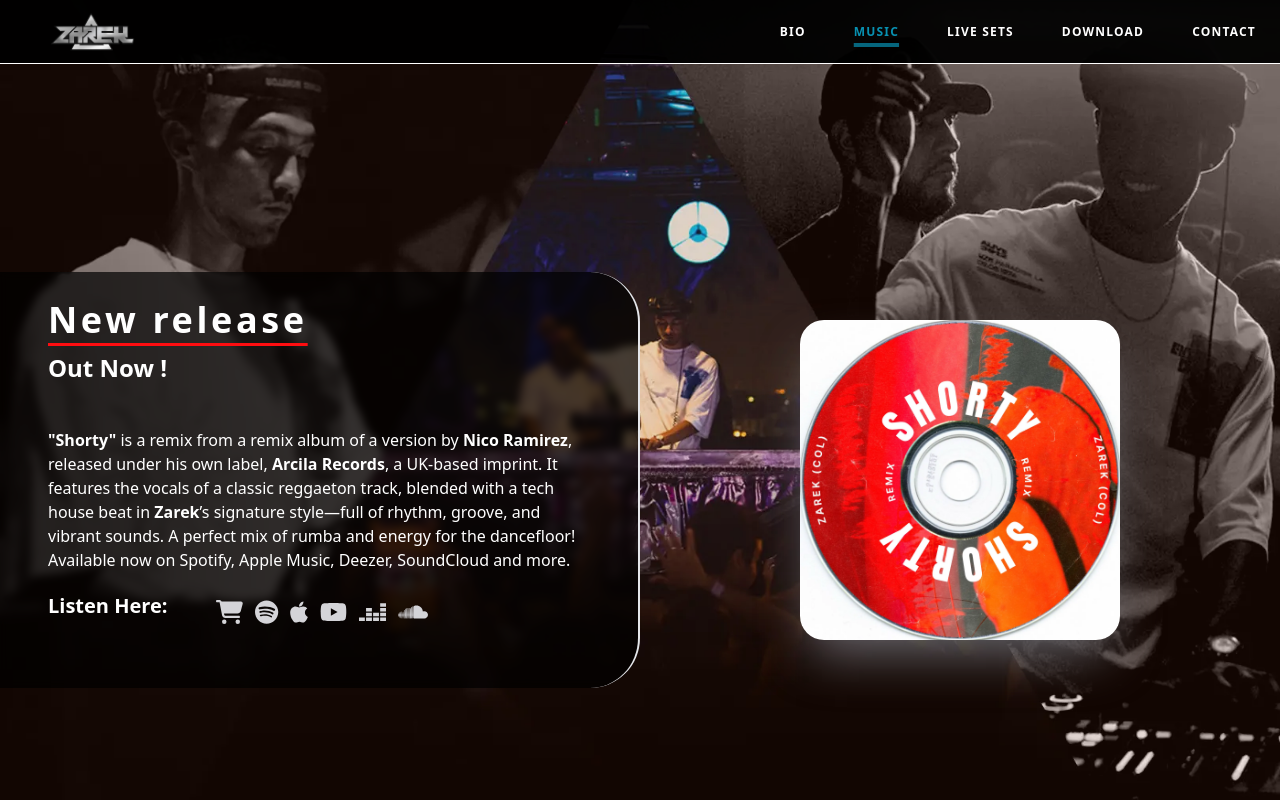
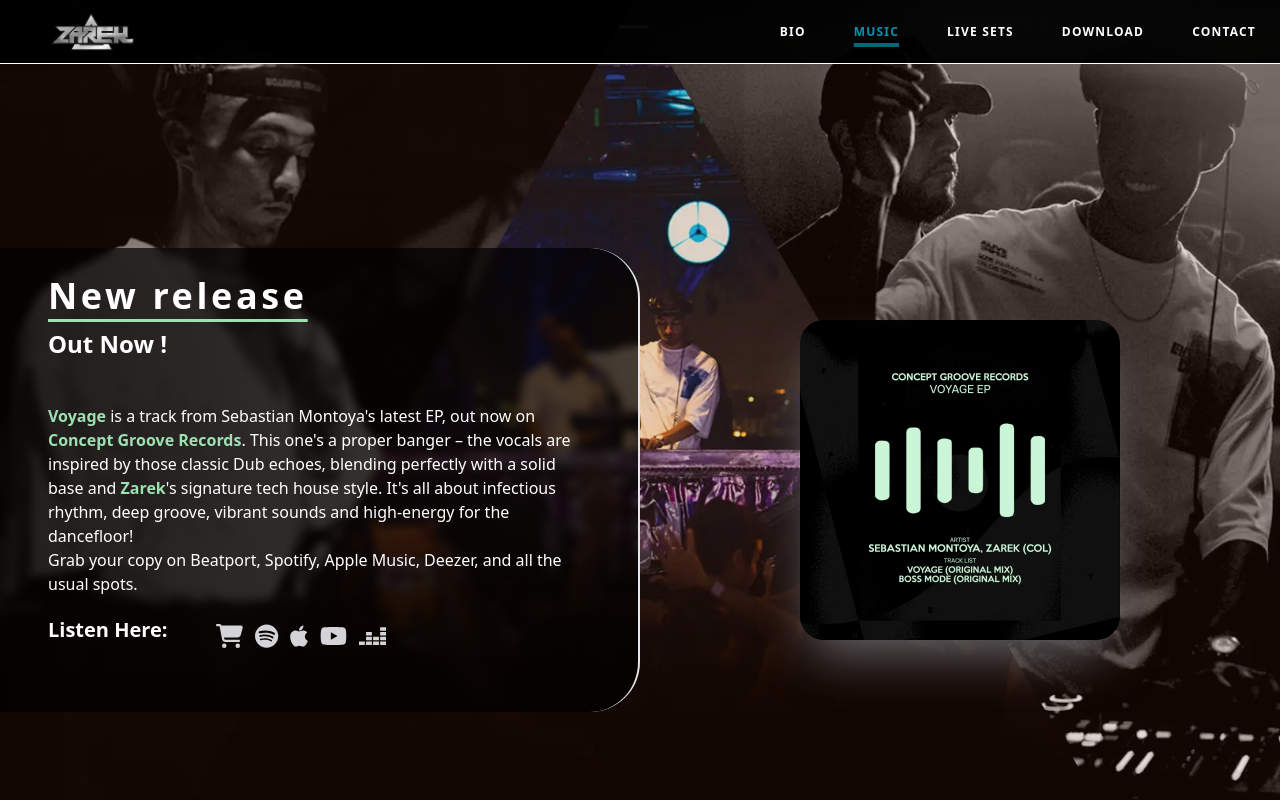
Before and after one commit to William-Fernandez/zarekmusic-react, a React (Vite) app in the folder zarek-website/: page /music in a window 1280 px wide. Shown: the top 800 px of the page. Built offline with nearby package versions, Linux system fonts and the light colour scheme.

Commit message:
Website updated with new release.

```diff
--- a/zarek-website/package.json
+++ b/zarek-website/package.json
@@ -14,7 +14,7 @@
     "@fortawesome/free-brands-svg-icons": "^6.7.2",
     "@fortawesome/free-solid-svg-icons": "^6.7.2",
     "@fortawesome/react-fontawesome": "^0.2.2",
-    "@studio-freight/lenis": "^1.0.42",
+    "lenis": "^1.3.4",
     "framer-motion": "^11.18.0",
     "react": "^18.3.1",
     "react-dom": "^18.3.1",
--- a/zarek-website/src/components/DownloadCard/Release.jsx
+++ b/zarek-website/src/components/DownloadCard/Release.jsx
@@ -37,7 +37,7 @@
                 rel="noopener noreferrer"
                 className="bg-white hover:bg-cyan-600 text-cyan-600 hover:text-white font-bold py-2 px-4 rounded mt-4 w-11/12 text-center transition duration-300"
             ><FontAwesomeIcon icon={faCartShopping} className="mr-1"/>
-                Comprar
+                Buy
             </a>
         </div>
     );
--- a/zarek-website/src/components/Music/DigitalStores/DigitalStores.jsx
+++ b/zarek-website/src/components/Music/DigitalStores/DigitalStores.jsx
@@ -13,47 +13,47 @@
     return (
         <div className="z-20 flex justify-center items-center gap-3 mx-2 text-zinc-300">
             <a
-                href="https://www.beatport.com/track/shorty/20051595"
+                href="https://www.beatport.com/es/track/voyage/20501991"
                 target="_blank"
                 title="Beatport"
             >
-                <FontAwesomeIcon icon={faCartShopping} className="hover:scale-125 transition duration-300 hover:text-[#FF0D10]" size="xl"/>
+                <FontAwesomeIcon icon={faCartShopping} className="hover:scale-125 transition duration-300 hover:text-[#9DE0B2]" size="xl"/>
             </a>
             <a
-                href="https://open.spotify.com/intl-es/track/5KDlM0RayJIBb2GkyVoTLN?si=ad0b70a504054e9b"
+                href="https://open.spotify.com/intl-es/track/76r29J3xoFhodwLeZQlYXs?si=a8066d887e14436c"
                 target="_blank"
                 title="Spotify"
             >
-                <FontAwesomeIcon icon={faSpotify} className="hover:scale-125 transition duration-300 hover:text-[#FF0D10]" size="xl"/>
+                <FontAwesomeIcon icon={faSpotify} className="hover:scale-125 transition duration-300 hover:text-[#9DE0B2]" size="xl"/>
             </a>
             <a
-                href="https://music.apple.com/co/album/shorty-zarek-col-remix/1792532719?i=1792532734"
+                href="https://music.apple.com/us/song/voyage/1814143039"
                 target="_blank"
                 title="Apple Music"
             >
-                <FontAwesomeIcon icon={faApple} className="hover:scale-125 transition duration-300 hover:text-[#FF0D10]" size="xl"/>
+                <FontAwesomeIcon icon={faApple} className="hover:scale-125 transition duration-300 hover:text-[#9DE0B2]" size="xl"/>
             </a>
             <a
-                href="https://youtu.be/P3u6-Y3kLRE?si=ukv4GnV-K7WkNGKD"
+                href="https://youtu.be/ZlQ1Tol15yw?si=mMGzFChvDIID7pK0"
                 target="_blank"
                 title="Youtube"
             >
-                <FontAwesomeIcon icon={faYoutube} className="hover:scale-125 transition duration-300 hover:text-[#FF0D10]" size="xl"/>
+                <FontAwesomeIcon icon={faYoutube} className="hover:scale-125 transition duration-300 hover:text-[#9DE0B2]" size="xl"/>
             </a>
             <a
-                href="https://dzr.page.link/AmzoR9zK7CZFaAAz7"
+                href="https://dzr.page.link/Tg6vCCd8b4RP2iMVA"
                 target="_blank"
                 title="Deezer"
             >
-                <FontAwesomeIcon icon={faDeezer} className="hover:scale-125 transition duration-300 hover:text-[#FF0D10]" size="xl"/>
+                <FontAwesomeIcon icon={faDeezer} className="hover:scale-125 transition duration-300 hover:text-[#9DE0B2]" size="xl"/>
             </a>
-            <a
+            {/* <a
                 href="https://soundcloud.com/arcila-records-494898887/nico-rami-rez-shorty-zarek-col?si=b5672015ea2f4eb680d8bde766cd72b0&utm_source=clipboard&utm_medium=text&utm_campaign=social_sharing"
                 target="_blank"
                 title="SoundCloud"
             >
                 <FontAwesomeIcon icon={faSoundcloud} className="hover:scale-125 transition duration-300 hover:text-[#FF0D10]" size="xl"/>
-            </a>
+            </a> */}
         </div>
     );
 }
--- a/zarek-website/src/components/Music/ReleaseContent/ReleaseContent.jsx
+++ b/zarek-website/src/components/Music/ReleaseContent/ReleaseContent.jsx
@@ -7,7 +7,7 @@
 } from "../../../assets/Utils/animation.js";
 import ReleaseText from "../ReleaseText/ReleaseText.jsx";
 import ImageComponent from "../../ImageComponent/ImageComponent.jsx";
-import shortyCover from '../../../assets/img/Catalogo/shortyCover.webp';
+import voyageCover from '../../../assets/img/Catalogo/voyageCover.webp';
 
 export default function ReleaseContent() {
     return (
@@ -28,8 +28,8 @@
                 className="hidden w-full md:w-1/2 min-h-full mb-24 md:mb-0 md:flex justify-center items-center"
             >
                 <ImageComponent
-                    src={shortyCover}
-                    alt="Shorty Remix CoverArt"
+                    src={voyageCover}
+                    alt="Voyage CoverArt"
                     className="w-80 rounded-3xl shadow-2xl shadow-gray-400/60"
                 />
             </motion.div>
--- a/zarek-website/src/components/Music/ReleaseText/ReleaseText.jsx
+++ b/zarek-website/src/components/Music/ReleaseText/ReleaseText.jsx
@@ -1,7 +1,7 @@
 import React from "react";
 import PageTitle from "../../PageTitle/PageTitle.jsx";
 import DigitalStores from "../DigitalStores/DigitalStores.jsx";
-import imgRelease from "../../../assets/img/Catalogo/shortyCover.webp";
+import imgRelease from "../../../assets/img/Catalogo/voyageCover.webp";
 
 export default function ReleaseText() {
     return (
@@ -9,15 +9,15 @@
             <PageTitle
                 title="New release"
                 textPosition="start"
-                decoration={"decoration-[#FF0D10]"}
+                decoration={"decoration-[#9DE0B2]"}
             />
             <h3 className="text-2xl text-white mt-3 mb-6 font-bold">Out Now !</h3>
             <div className="h-56 w-56 md:hidden">
-                <img src={imgRelease} alt="Shorty Remix Cover Art" className="w-full h-full" />
+                <img src={imgRelease} alt="Voyage Cover Art" className="w-full h-full" />
             </div>
             <p className="text-white mt-5 text-center text-sm md:text-base md:text-start">
-            <strong>"Shorty"</strong> is a remix from a remix album of a version by <strong>Nico Ramirez</strong>, released under his own label, <strong>Arcila Records</strong>, a UK-based imprint. It features the vocals of a classic reggaeton track, blended with a tech house beat in <strong>Zarek</strong>’s signature style—full of rhythm, groove, and vibrant sounds. A perfect mix of rumba and energy for the dancefloor!
-                Available now on Spotify, Apple Music, Deezer, SoundCloud and more.
+            <strong className="text-[#9DE0B2]">Voyage</strong> is a track from Sebastian Montoya's latest EP, out now on <strong className="text-[#9DE0B2]">Concept Groove Records</strong>. This one's a proper banger – the vocals are inspired by those classic Dub echoes, blending perfectly with a solid base and <strong className="text-[#9DE0B2]">Zarek</strong>'s signature tech house style. It's all about infectious rhythm, deep groove, vibrant sounds and high-energy for the dancefloor!<br></br>
+            Grab your copy on Beatport, Spotify, Apple Music, Deezer, and all the usual spots.
             </p>
             <div className="md:mt-2 pt-3 pb-7 md:pt-3 flex flex-col md:flex-row items-center">
                 <p className="md:mr-10 text-lg mb-3 md:text-xl text-white font-bold">Listen Here:</p>
--- a/zarek-website/src/data/bearportData.js
+++ b/zarek-website/src/data/bearportData.js
@@ -3,10 +3,19 @@
 import thatFeelingCover from "../assets/img/Catalogo/3SS3NTI4L.webp";
 import shortyCover from "../assets/img/Catalogo/shortyCover.webp";
 import talkCover from "../assets/img/Catalogo/talkCover.webp";
+import voyageCover from "../assets/img/Catalogo/voyageCover.webp";
 
 const beatportData = [
     {
         "id": 1,
+        "image": voyageCover,
+        "title": "Voyage",
+        "artist": "Sebastian Montoya ft. Zarek (COL)",
+        "label": "Concept Groove",
+        "buyLink": "https://www.beatport.com/es/track/voyage/20501991"
+    },
+    {
+        "id": 2,
         "image": shortyCover,
         "title": "Shorty Remix",
         "artist": "Zarek (COL)",
@@ -14,7 +23,7 @@
         "buyLink": "https://www.beatport.com/track/shorty/20051595"
     },
     {
-        "id": 2,
+        "id": 3,
         "image": talkCover,
         "title": "Talk French",
         "artist": "Zarek (COL)",
@@ -22,7 +31,7 @@
         "buyLink": "https://www.beatport.com/track/talk-french/20119307"
     },
     {
-        "id": 3,
+        "id": 4,
         "image": gangCover,
         "title": "Gang EP",
         "artist": "Zarek (COL)",
@@ -30,7 +39,7 @@
         "buyLink": "https://www.beatport.com/release/gang-ep/4750538"
     },
     {
-        "id": 4,
+        "id": 5,
         "image": ladyShakeCover,
         "title": "Lady Shake EP",
         "artist": "Zarek (COL)",
@@ -38,7 +47,7 @@
         "buyLink": "https://www.beatport.com/release/lady-shake-ep/4456018"
     },
     {
-        "id": 5,
+        "id": 6,
         "image": thatFeelingCover,
         "title": "That Feeling",
         "artist": "Zarek (COL)",
--- a/zarek-website/src/hooks/useLenis.js
+++ b/zarek-website/src/hooks/useLenis.js
@@ -1,5 +1,5 @@
 import { useEffect } from 'react';
-import Lenis from '@studio-freight/lenis';
+import Lenis from 'lenis';
 
 const useLenis = () => {
     useEffect(() => {
--- a/zarek-website/src/pages/Music/Music.jsx
+++ b/zarek-website/src/pages/Music/Music.jsx
@@ -30,7 +30,7 @@
                     alt="Music Background"
                     className="hidden md:block -z-40 position absolute top-0 object-cover w-screen"
                 />
-                <div className="-z-20 absolute top-0 left-0 w-full h-full bg-orange-900 md:bg-orange-900/15"></div>
+                <div className="-z-20 absolute top-0 left-0 w-full h-full bg-[#b3dbc0c9] md:bg-orange-900/15"></div>
                 <Navbar />
                 <ReleaseContent />
                 <SpotifyContent />
```
Also changed, not shown: zarek-website/src/assets/img/Catalogo/voyageCover.webp (added), 1 other file (tests, documents, lock files or other folders).
